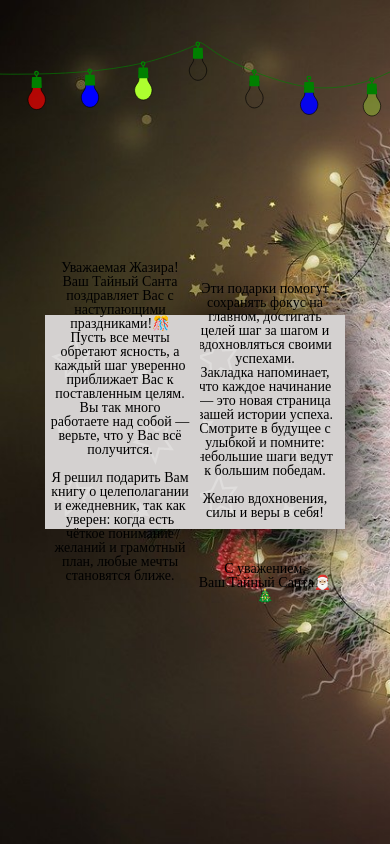
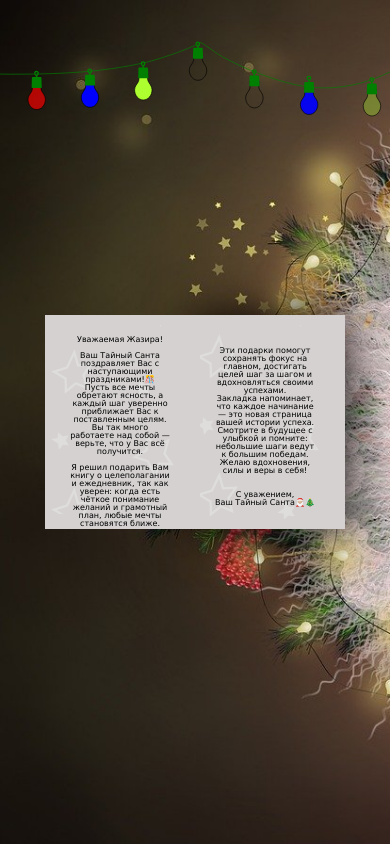
Before and after one commit to arynttai/HappyNewYear, a plain HTML site: page index.html in a window 390 px wide. Drawn offline with Linux system fonts and the light colour scheme; a script that the page names is missing.

Commit message:
3d commit

```diff
--- a/css/style.css
+++ b/css/style.css
@@ -1,4 +1,3 @@
-
 html,
 body {
     background-image: url("../img/Фон\ для\ открытки.jpg");
@@ -8,7 +7,7 @@ body {
     width: auto;
     margin: 0;
     padding: 0;
-    font-family: "Times New Roman";
+    font-family: Verdana, Geneva, sans-serif;
     user-select: none;
 }
 
@@ -126,23 +125,34 @@ body {
     justify-content: center;
     align-items: center;
     text-align: center;
+    padding: 20px;
+    box-sizing: border-box;
+    max-height: 100%;
+    font-size: 8px;
+    line-height: 1.2;
 }
 
 .cart-page-inside {
     transform: rotateY(-180deg);
     border-right: none !important;
     background-position: 0px 80px;
+    padding-top: 30px;
 }
 
 .cart-page-bottom {
     z-index: 1;
     border-left: none !important;
     background-position: -22px 80px;
-    font-size: 14px;
+    padding-top: 30px;
 }
 
+.cart-page-inside p,
 .cart-page-bottom p {
-    line-height: 1.4;
+    line-height: 1.2;
+    word-wrap: break-word;
+    max-width: 100%;
+    overflow-wrap: break-word;
+    font-size: 8px;
 }
 
 .merry-christmas {
@@ -177,11 +187,14 @@ body {
 
     .cart-page-inside {
         background-position: 0px 30px;
+        font-size: 6px;
+        line-height: 1;
     }
 
     .cart-page-bottom {
         background-position: 85px 30px;
-        font-size: 11px;
+        font-size: 6px;
+        line-height: 1;
     }
 
     .merry-christmas img {
@@ -207,6 +220,8 @@ body {
 
     .cart-page-inside {
         background-position: 0px 30px;
+        font-size: 5px;
+        line-height: 1;
     }
 
     .cart-page-bottom p {
@@ -215,7 +230,8 @@ body {
 
     .cart-page-bottom {
         background-position: 0px 30px;
-        font-size: 14px;
+        font-size: 5px;
+        line-height: 1;
     }
 
     .merry-christmas img {
--- a/index.html
+++ b/index.html
@@ -168,10 +168,11 @@
                 <div class="card-page cart-page-bottom">
                     <p>
                         Уважаемая Жазира!<br>
+                        <br>
                         Ваш Тайный Санта поздравляет Вас с наступающими праздниками!🎊<br>
                         Пусть все мечты обретают ясность, а каждый шаг уверенно приближает Вас к поставленным целям.<br>
-                        Вы так много работаете над собой — верьте, что у Вас всё получится.<br><br>
-
+                        Вы так много работаете над собой — верьте, что у Вас всё получится.<br>
+                        <br>
                         Я решил подарить Вам книгу о целеполагании и ежедневник, так как уверен:
                         когда есть чёткое понимание желаний и грамотный план, любые мечты становятся ближе.
                     </p>
@@ -181,22 +182,15 @@
             <div class="card-page cart-page-bottom">
                 <div class="page">
                     <p>
-                        <br>
-                        <br>
-                        <br>
-
 
                         Эти подарки помогут сохранять фокус на главном, достигать целей шаг за шагом и<br>
                         вдохновляться своими успехами.<br>
                         Закладка напоминает, что каждое начинание — это новая страница<br>
                         вашей истории успеха.<br>
                         Смотрите в будущее с улыбкой и помните:<br>
-                        небольшие шаги ведут к большим победам.<br><br>
-
+                        небольшие шаги ведут к большим победам.<br>
                         Желаю вдохновения, силы и веры в себя!<br>
                         <br>
-                        <br>
-
                         <br>
 
 
```
